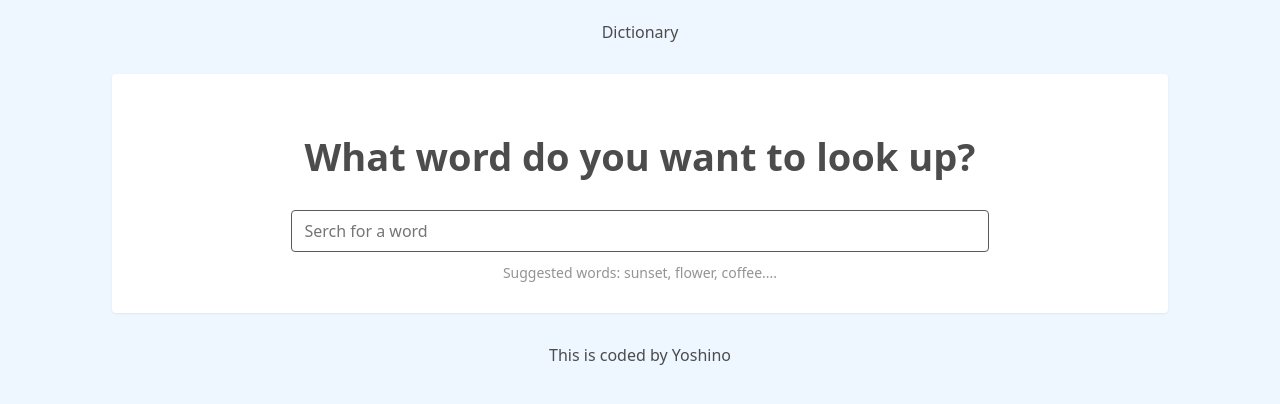
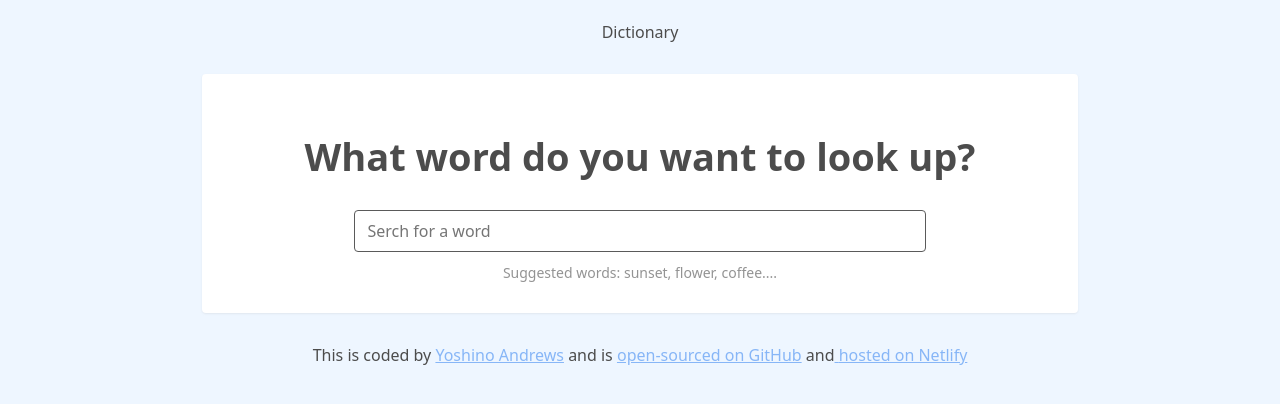
Before and after one commit to yoshino62/react-add-on-dictionary-project, a React (Create React App) app: page / in a window 1280 px wide. Shown: the top 404 px of the page. Built offline with nearby package versions, Linux system fonts and the light colour scheme; no server answers.

Commit message:
Added the links to footer

```diff
--- a/src/App.css
+++ b/src/App.css
@@ -5,6 +5,11 @@ body {
 
 a {
   color: #87b6f7;
+}
+
+.App {
+  max-width: 960px;
+  margin: 0 auto;
 }
 .App-header {
   margin: 20px 0;
--- a/src/App.js
+++ b/src/App.js
@@ -9,7 +9,33 @@ function App() {
         <main>
           <Dictionary defaultKeyword="sunset" />
         </main>
-        <footer className="App-footer">This is coded by Yoshino</footer>
+        <footer className="App-footer">
+          This is coded by{" "}
+          <a
+            href="https://github.com/yoshino62"
+            target="_blank"
+            rel="noreferrer"
+          >
+            Yoshino Andrews
+          </a>{" "}
+          and is{" "}
+          <a
+            href="https://github.com/yoshino62/react-add-on-dictionary-project"
+            target="_blank"
+            rel="noreferrer"
+          >
+            open-sourced on GitHub
+          </a>{" "}
+          and
+          <a
+            href="https://dictionary-project-react-add-on.netlify.app/"
+            target="_blank"
+            rel="noreferrer"
+          >
+            {" "}
+            hosted on Netlify
+          </a>
+        </footer>
       </div>
     </div>
   );
```
